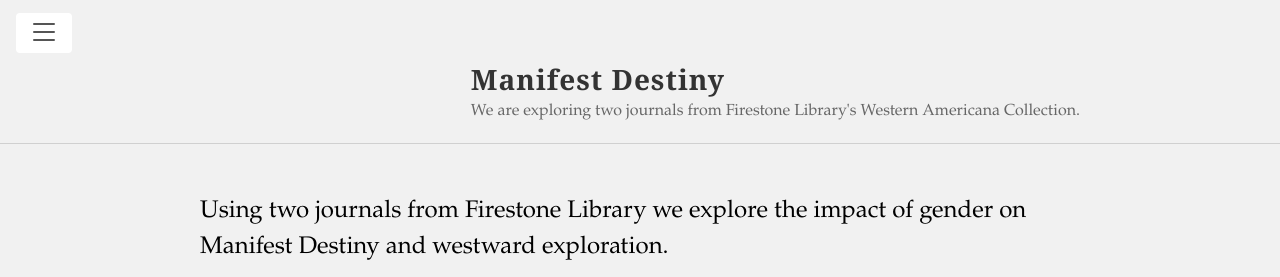
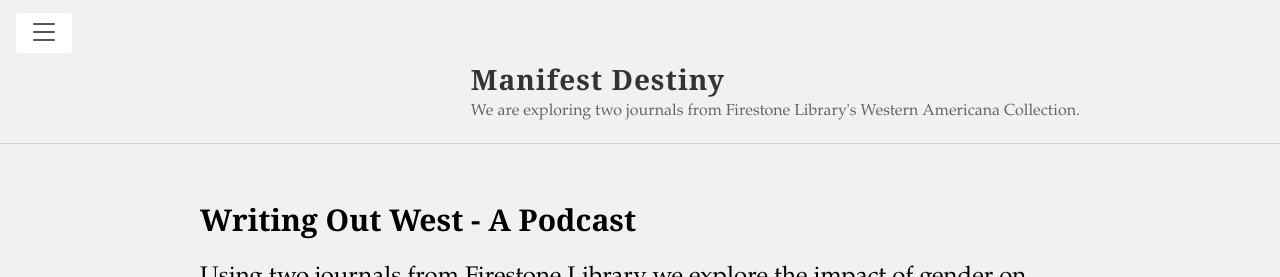
Before and after one commit to HUM-331-Princeton/manifest-destiny, a Jekyll site: the page built from Writing-Out-West.md, in a window 1280 px wide and 900 px high, cut to the strip 0-277 px from the top of the window. Built offline with Jekyll 4.4.1, drawn with Linux system fonts in a browser that asks for light colours; our own code applies the rules of GitHub Pages for plain Markdown files.

Commit message:
Update Writing-Out-West.md

```diff
--- a/Writing-Out-West.md
+++ b/Writing-Out-West.md
@@ -1,6 +1,6 @@
 ---
 layout: page
-title: Writing Out West: A Podcast
+title: Writing Out West - A Podcast
 ---
 Using two journals from Firestone Library we explore the impact of gender on Manifest Destiny and westward exploration.
 
```
